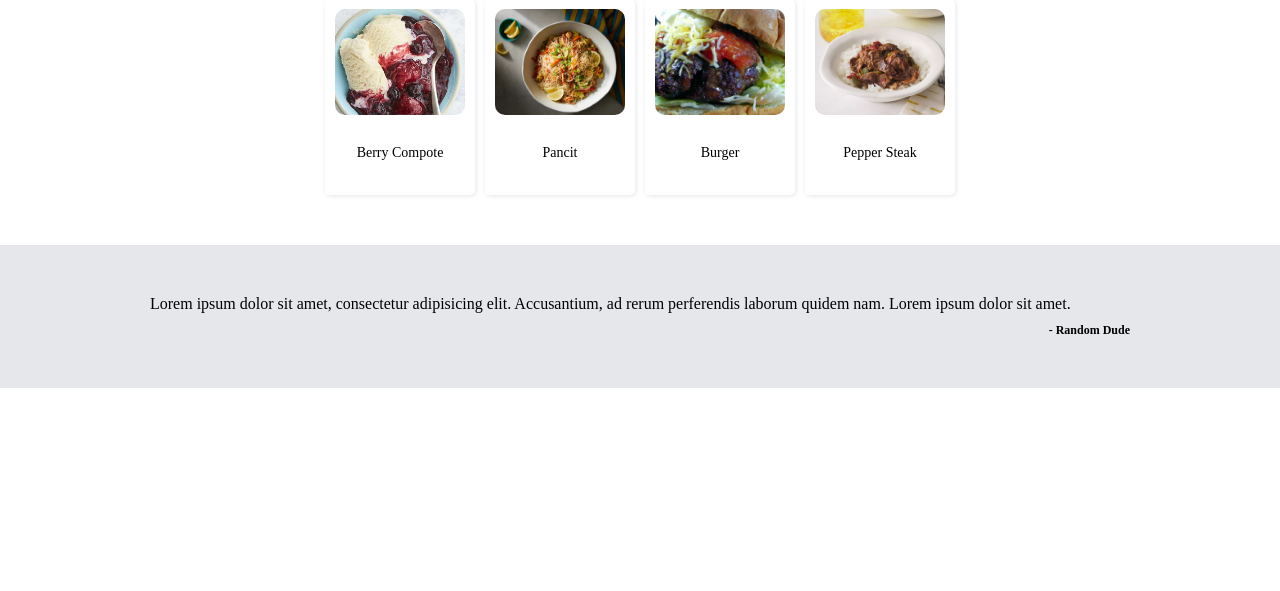
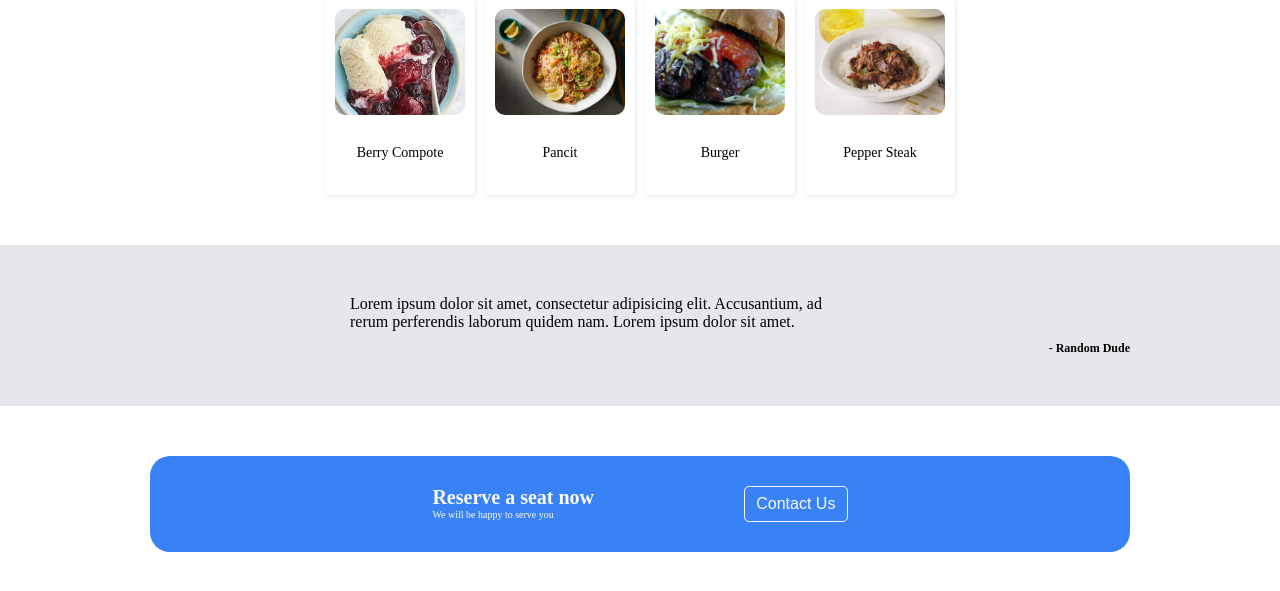
Before and after one commit to ecniv18/odin-landing-page, a plain HTML site: page index.html in a window 1280 px wide. Shown: the part 539-1130 px from the top of the page. Before the commit the page ends 927 px from the top, so only its background shows below. Drawn offline with Linux system fonts and the light colour scheme.

Commit message:
Add: call to action

```diff
--- a/index.html
+++ b/index.html
@@ -1,11 +1,13 @@
 <!DOCTYPE html>
 <html lang="en">
+
 <head>
   <meta charset="UTF-8">
   <meta name="viewport" content="width=device-width, initial-scale=1.0">
   <title>Odin's Resto</title>
   <link rel="stylesheet" href="style.css">
 </head>
+
 <body>
   <header class="header prime-bg">
     <span class="header-logo">Odin's Resto</span>
@@ -53,9 +55,21 @@
   </section>
   <section class="reviews second-bg">
     <article class="review">
-       <p class="review-text">Lorem ipsum dolor sit amet, consectetur adipisicing elit. Accusantium, ad rerum perferendis laborum quidem nam. Lorem ipsum dolor sit amet.</p>
+      <p class="review-text">Lorem ipsum dolor sit amet, consectetur adipisicing elit. Accusantium, ad rerum perferendis
+        laborum quidem nam. Lorem ipsum dolor sit amet.</p>
       <span class="review-sender">- Random Dude</span>
     </article>
   </section>
+  <section class="cta">
+    <div class="cta-action">
+      <div class="cta-action-text">
+        <h3 class="cta-action-text-heading">Reserve a seat now</h3>
+        <p class="cta-action-text-p">We will be happy to serve you</p>
+      </div>
+
+      <button class="cta-action-btn btn">Contact Us</button>
+    </div>
+  </section>
 </body>
+
 </html>
--- a/style.css
+++ b/style.css
@@ -37,7 +37,8 @@ a {
   border: none;
   background-color: var(--clr-bg-accent);
   padding: .5em .7em;
-  border-radius: 5px
+  border-radius: 5px;
+  color: var(--clr-txt-light);
 }
 
 .prime-bg {
@@ -149,6 +150,8 @@ a {
 
 .review-text {
   font-size: 1.6rem;
+  width: 50%;
+  margin-left: 20rem;
 }
 
 .review-sender {
@@ -156,3 +159,30 @@ a {
   font-weight: bold;
   align-self: end;
 }
+
+.cta {
+  padding: var(--container-padding);
+}
+
+.cta-action {
+  background-color: var(--clr-bg-accent);
+  padding: 3rem;
+  color: var(--clr-txt-light);
+  display: flex;
+  justify-content: center;
+  gap: 15rem;
+  border-radius: 2rem;
+}
+
+.cta-action-text {
+  display: flex;
+  flex-direction: column;
+}
+
+.cta-action-text-heading {
+  font-size: 2rem;
+}
+
+.cta-action-btn {
+  border: 1px solid var(--clr-txt-light);
+}
```
Lines whose indentation alone changed are shown as unchanged.
